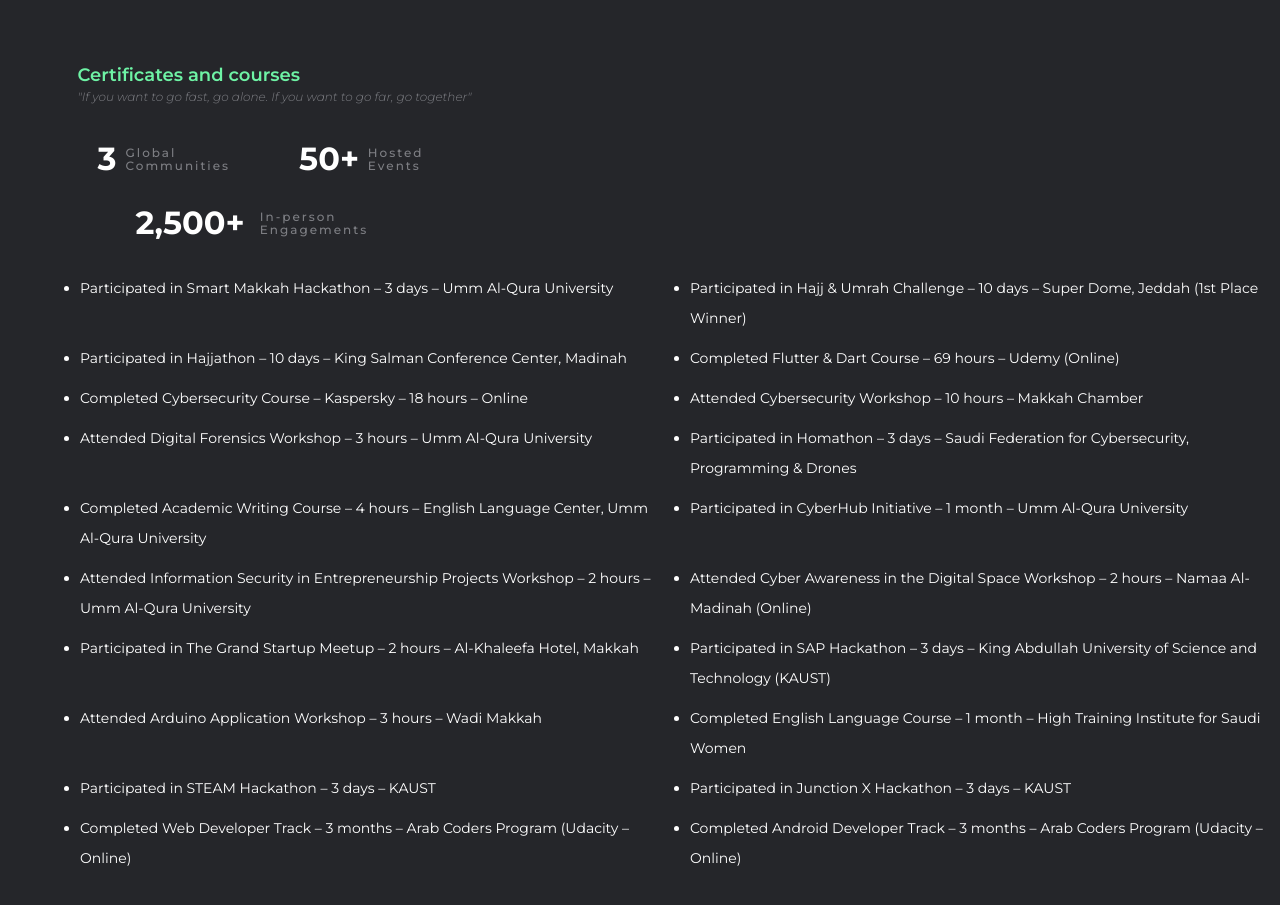
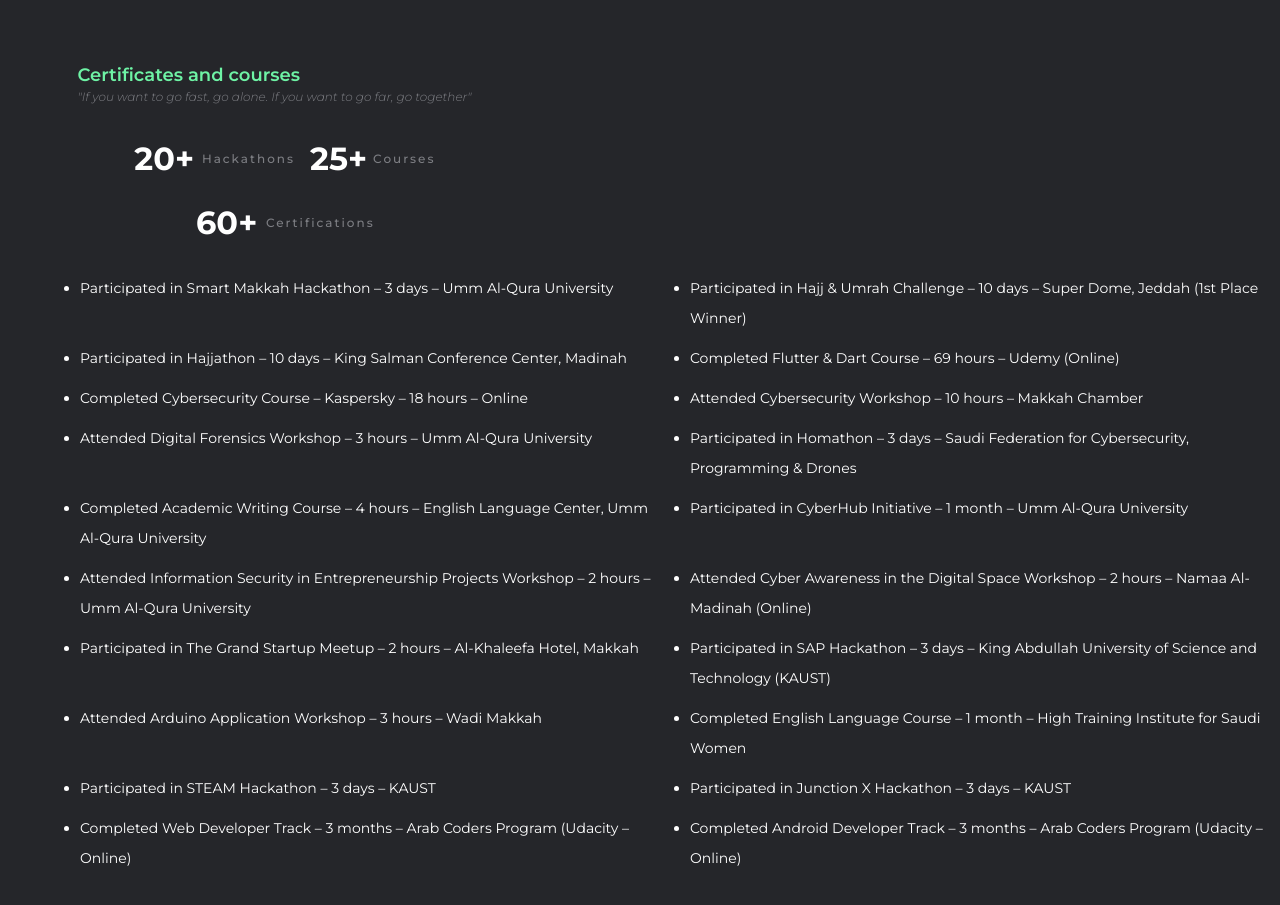
Before and after one commit to afnanalalawi17/portfolio, a plain HTML site: page index.html in a window 1280 px wide. Shown: the part 8680-9585 px from the top of the page. Drawn offline with nearby package versions, Linux system fonts and the light colour scheme; files whose address does not match are found by name.

Commit message:
Initial commit 4

```diff
--- a/index.html
+++ b/index.html
@@ -276,16 +276,16 @@
 
             <div class="cw-stats-row">
                 <div class="cw-stats-div">
-                    <p class="heading1 cw-number">3</p>
-                    <p class="cw-stats-text">Global Communities</p>
+                    <p class="heading1 cw-number">20+</p>
+                    <p class="cw-stats-text">Hackathons</p>
                 </div>
                 <div class="cw-stats-div">
-                    <p class="heading1 cw-number">50+</p>
-                    <p class="cw-stats-text">Hosted Events</p>
+                    <p class="heading1 cw-number">25+</p>
+                    <p class="cw-stats-text">Courses</p>
                 </div>
                 <div class="cw-stats-div">
-                    <p class="heading1 cw-number">2,500+</p>
-                    <p class="cw-stats-text">In-person Engagements</p>
+                    <p class="heading1 cw-number">60+</p>
+                    <p class="cw-stats-text">Certifications</p>
                 </div>
             </div>
 
```
